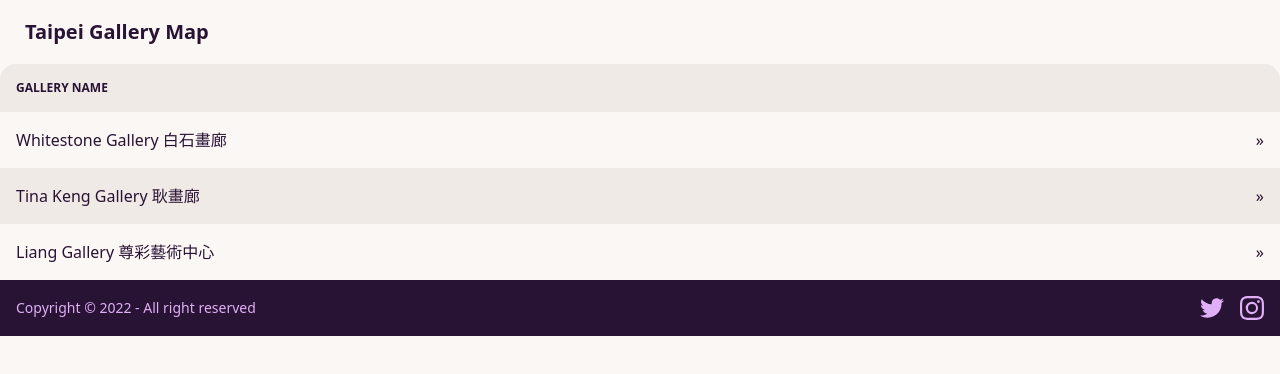
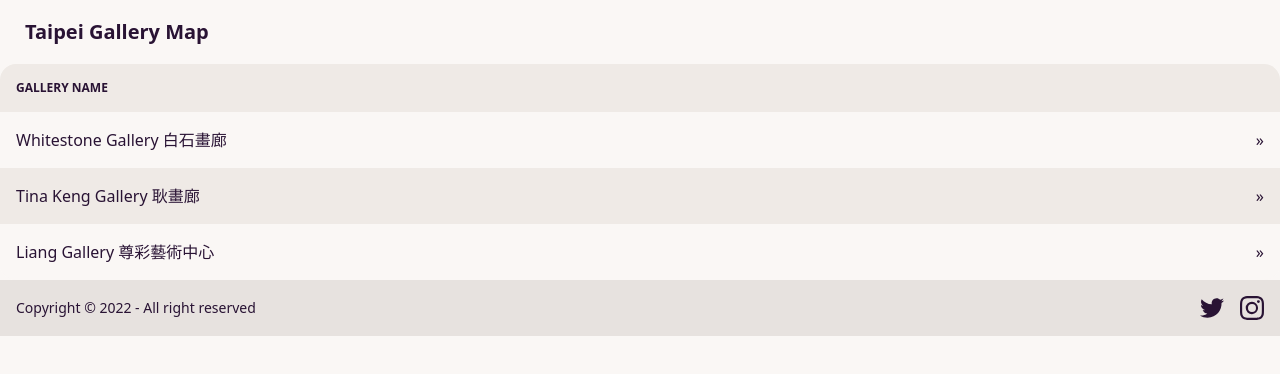
Before and after one commit to tjHsu/gallery-map, a Next.js app: page / in a window 1280 px wide. Shown: the top 374 px of the page. Built offline with nearby package versions, Linux system fonts and the light colour scheme.

Commit message:
Update Footer colour

```diff
--- a/src/components/Footer.tsx
+++ b/src/components/Footer.tsx
@@ -2,7 +2,7 @@ import React from 'react'
 
 const Footer: React.FC = () => {
   return (
-    <footer className="footer items-center p-4 bg-neutral text-neutral-content">
+    <footer className="footer items-center p-4 bg-base-300 text-base-content">
       <div className="items-center grid-flow-col">
         <p>Copyright © 2022 - All right reserved</p>
       </div>
```
